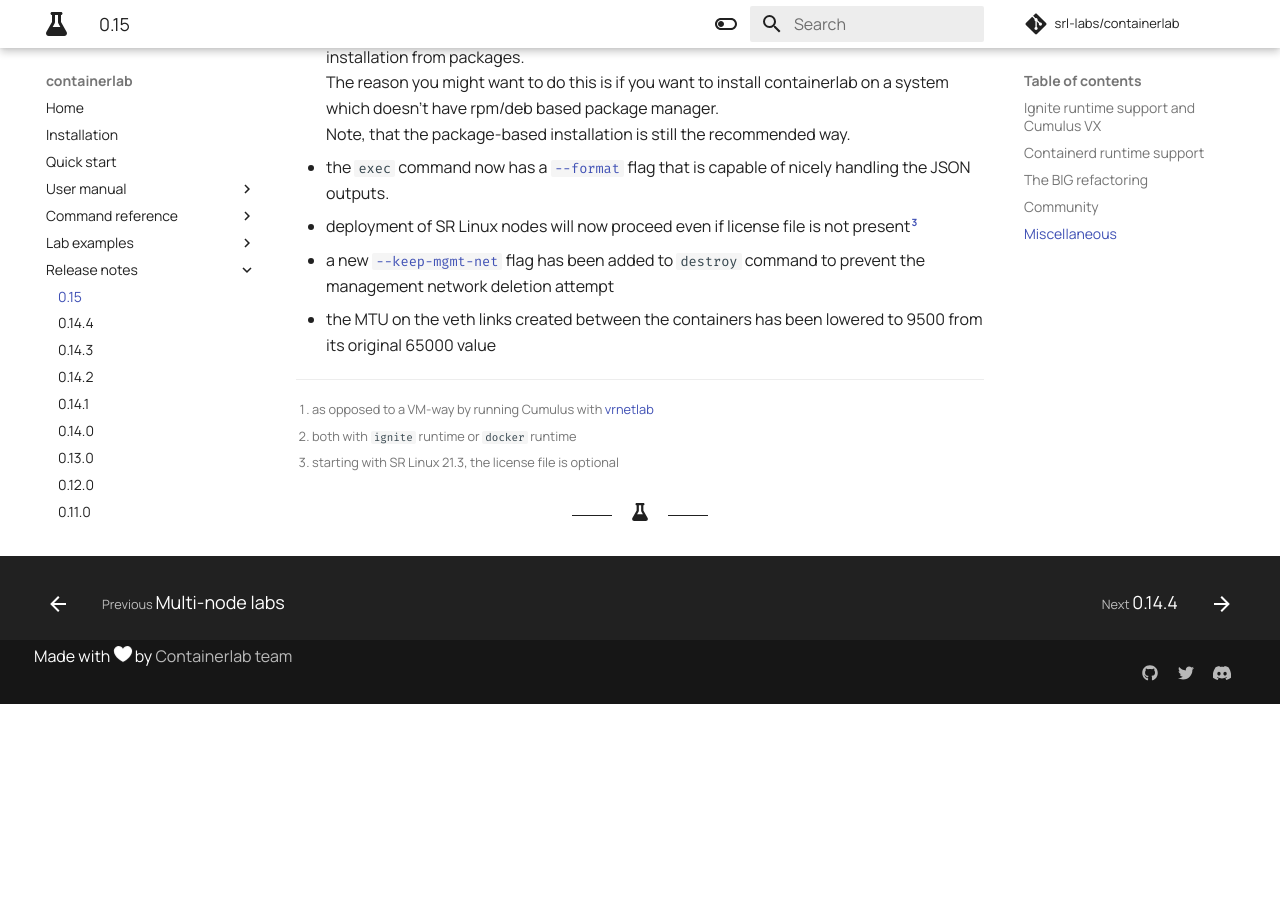
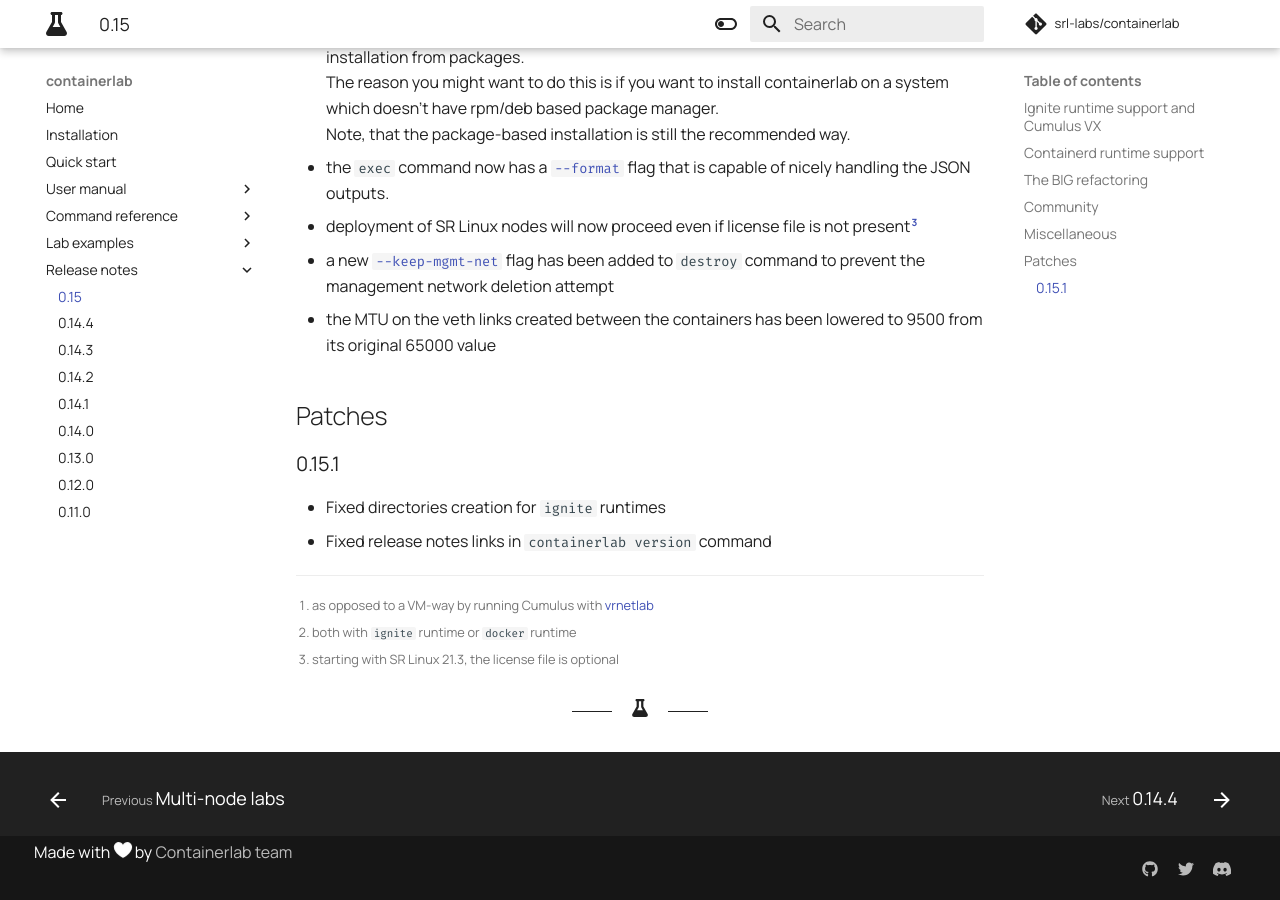
Before and after one commit to srl-labs/containerlab, an MkDocs documentation site: the page built from docs/rn/0.15.md, in a window 1280 px wide and 900 px high, scrolled down 1462 px. Built offline with MkDocs 1.6.1 and Material for MkDocs 9.7.7, drawn with Linux system fonts in a browser that asks for light colours; comment, search, counter and statistics services are not loaded; before the commit the page ends 2166 px from its top, so only the background shows below that.

Commit message:
added 0.15.1 rn

```diff
--- a/docs/rn/0.15.md
+++ b/docs/rn/0.15.md
@@ -37,7 +37,11 @@ With that in mind we launched the containerlab's own [discord server](https://di
 * a new [`--keep-mgmt-net`](../cmd/destroy.md#keep-mgmt-net) flag has been added to `destroy` command to prevent the management network deletion attempt
 * the MTU on the veth links created between the containers has been lowered to 9500 from its original 65000 value
 
+## Patches
 
+### 0.15.1
+* Fixed directories creation for `ignite` runtimes
+* Fixed release notes links in `containerlab version` command
 
 [^1]: as opposed to a VM-way by running Cumulus with [vrnetlab](../manual/vrnetlab.md)
 [^2]: both with `ignite` runtime or `docker` runtime
```
